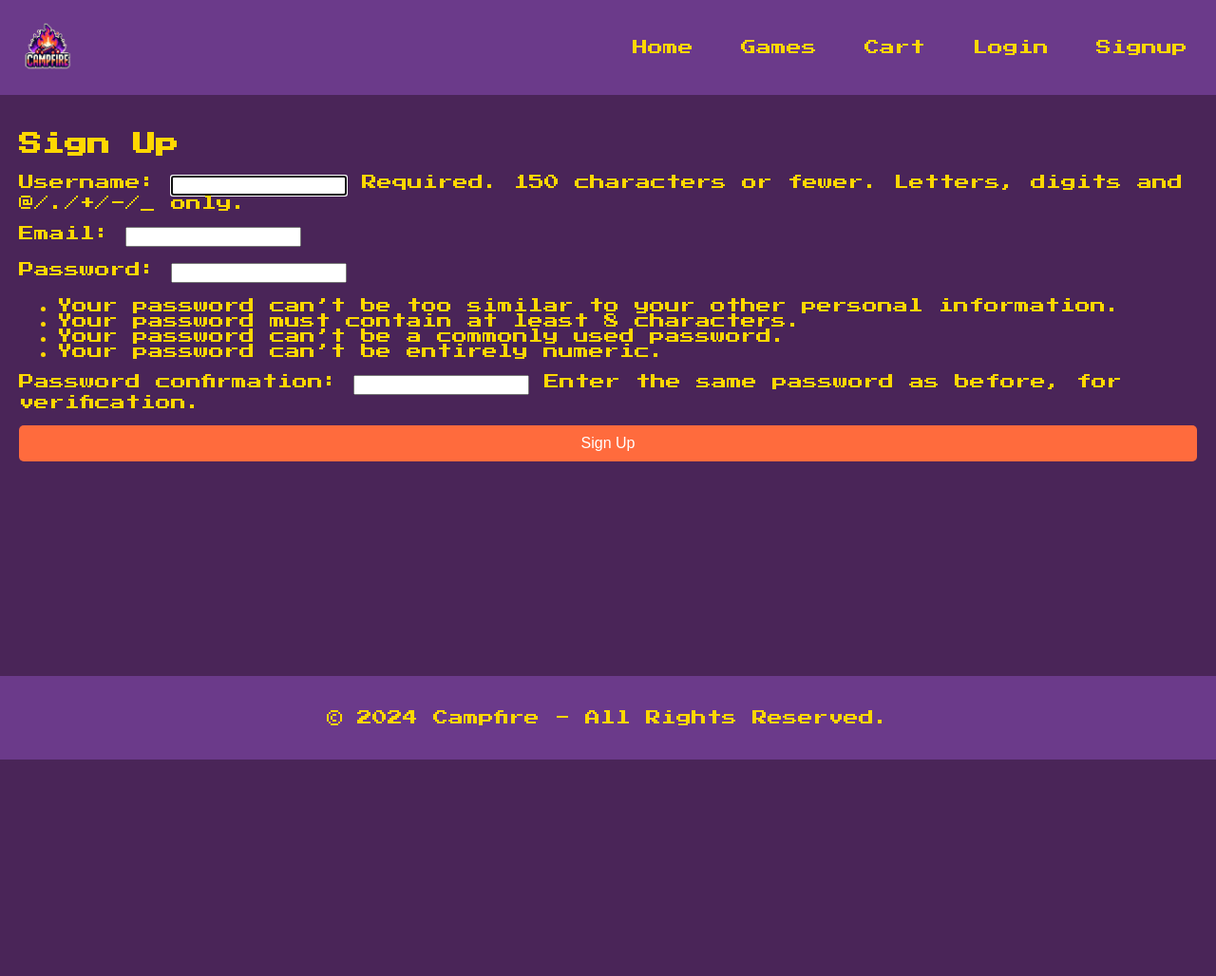
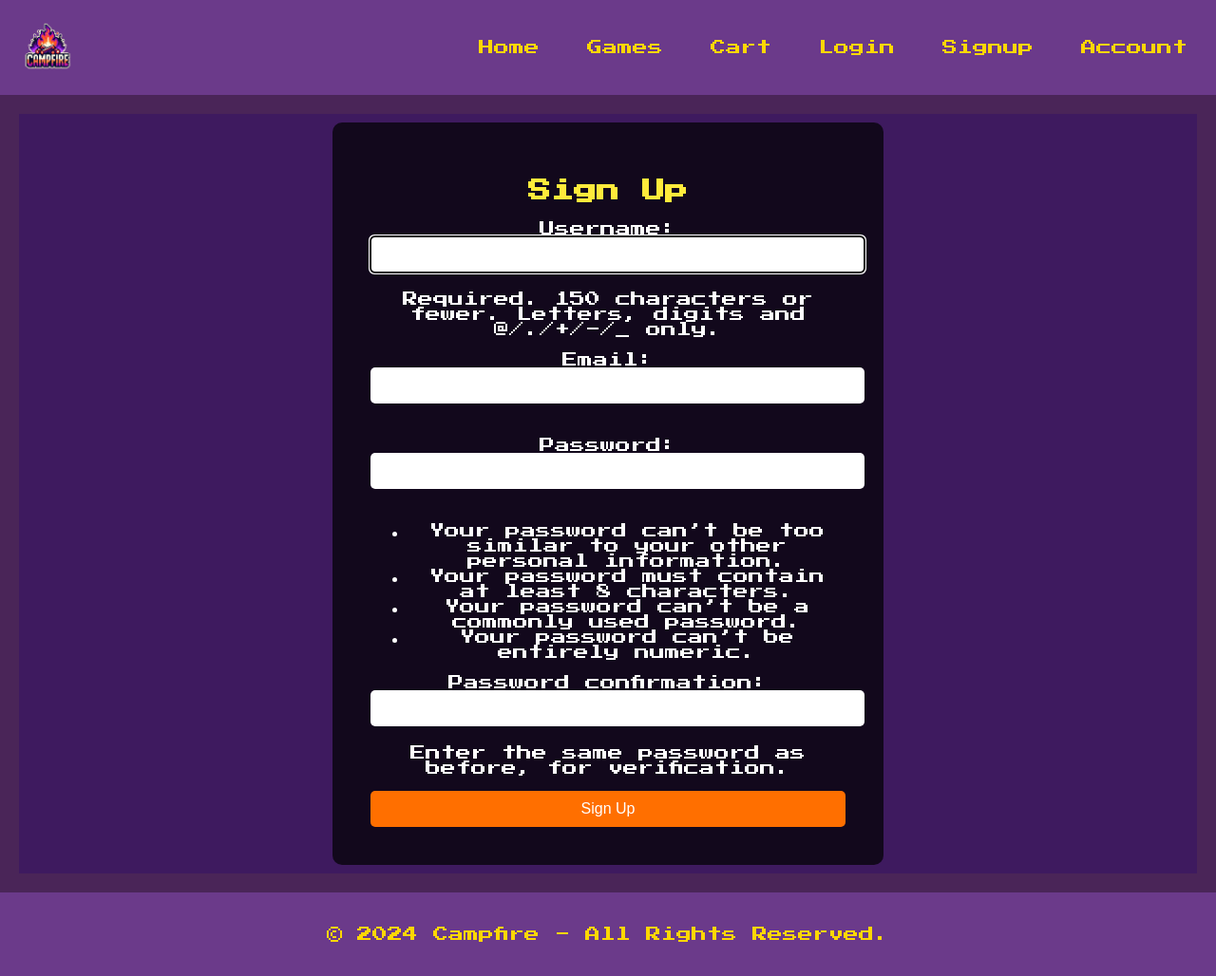
Before and after one commit to LauZar12/Campfire, a Django app: page /signup/ in a window 1280 px wide. Shown: the whole page at 95% size. Before the commit the page ends 800 px from the top, so only its background shows below. Run offline with Django 5.2, Linux system fonts and the light colour scheme.

Commit message:
todo listo

```diff
--- a/shop/static/css/styles.css
+++ b/shop/static/css/styles.css
@@ -105,9 +105,9 @@ body {
 .login-page {
     background-image: url("/static/images/fondo.png");
     background-size: cover;
-    background-position: center;
+    background-position: center top 40px;
     background-repeat: no-repeat;
-    min-height: 500vh;
+    min-height: 80vh;
     display: flex;
     justify-content: center;
     align-items: center;
@@ -273,3 +273,53 @@ button[type="submit"]:hover {
 .see-btn:hover, .buy-btn:hover {
     opacity: 0.8;
 }
+
+/* Estilos para la página de signup */
+.signup-page {
+    display: flex;
+    justify-content: center;
+    align-items: center;
+    min-height: 100vh;
+    background-color: #3e1a5f; /* Color púrpura */
+}
+
+.signup-container {
+    background-color: rgba(0, 0, 0, 0.7); /* Fondo oscuro semi-transparente */
+    padding: 40px;
+    border-radius: 10px;
+    color: #fff;
+    max-width: 500px;
+    width: 100%;
+    text-align: center;
+}
+
+.signup-container h2 {
+    margin-bottom: 20px;
+    color: #FFEB3B; /* Color amarillo */
+}
+
+.signup-container input[type="text"],
+.signup-container input[type="email"],
+.signup-container input[type="password"] {
+    width: 100%;
+    padding: 10px;
+    margin-bottom: 20px;
+    border: none;
+    border-radius: 5px;
+    font-size: 16px;
+}
+
+.signup-container button.signup-btn {
+    background-color: #FF6F00; /* Color naranja */
+    color: #fff;
+    padding: 10px 20px;
+    border: none;
+    border-radius: 5px;
+    cursor: pointer;
+    font-size: 16px;
+    transition: background-color 0.3s;
+}
+
+.signup-container button.signup-btn:hover {
+    background-color: #FF8F00; /* Un poco más claro en hover */
+}
--- a/shop/templates/base.html
+++ b/shop/templates/base.html
@@ -24,6 +24,7 @@
             <li><a href="{% url 'cart' %}">Cart</a></li>
             <li><a href="{% url 'login' %}">Login</a></li>
             <li><a href="{% url 'signup' %}">Signup</a></li>
+            <li><a href="{% url 'account' %}">Account</a></li>
         </ul>
     </nav>
 
--- a/shop/templates/signup.html
+++ b/shop/templates/signup.html
@@ -1,12 +1,16 @@
 {% extends 'base.html' %}
-{% block title %}'Home Page - Online Store'{% endblock %}
+
+{% block title %}Sign Up - Campfire{% endblock %}
+
 {% block content %}
-
-<h2>Sign Up</h2>
-<form method="POST">
-  {% csrf_token %}
-  {{ form.as_p }}
-  <button type="submit">Sign Up</button>
-</form>
-
+<div class="signup-page">
+  <div class="signup-container">
+    <h2>Sign Up</h2>
+    <form method="POST">
+      {% csrf_token %}
+      {{ form.as_p }}
+      <button type="submit" class="btn signup-btn">Sign Up</button>
+    </form>
+  </div>
+</div>
 {% endblock %}
```
Also changed, not shown: db.sqlite3.
